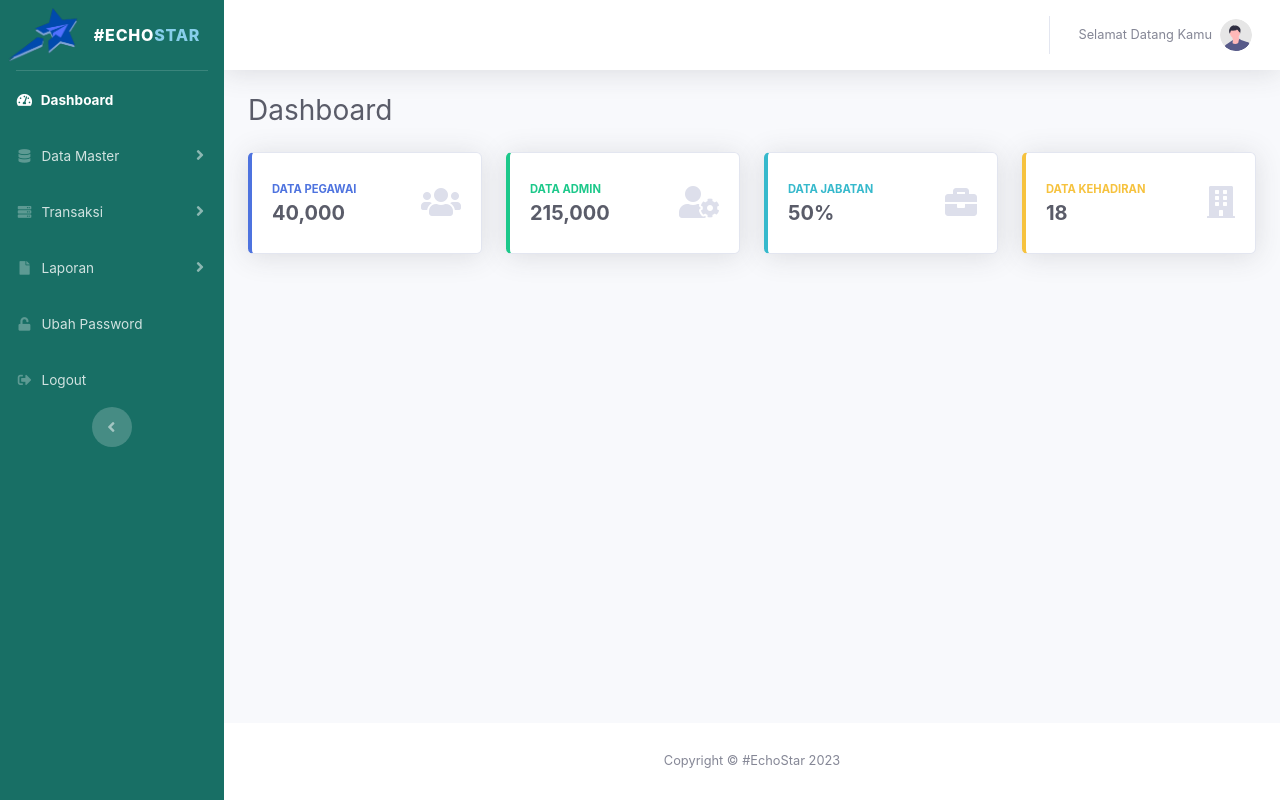
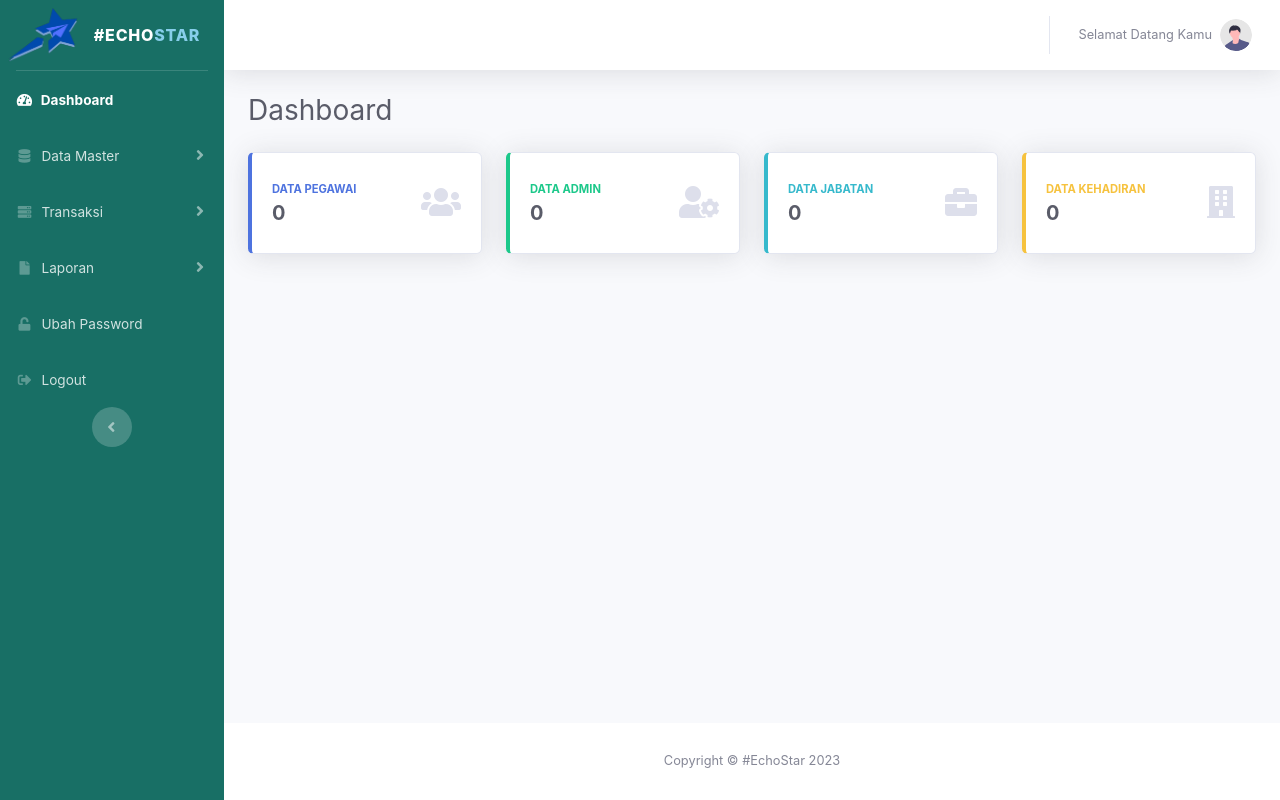
Before and after one commit to ripmannn/Empsi-wp2project, a CodeIgniter app: page /wp2project/admin/dashboard in a window 1280 px wide. Run offline with CodeIgniter, Linux system fonts and the light colour scheme; data that the repository does not hold is empty.

Commit message:
Connect database to wp2project/dashboard

```diff
--- a/application/config/autoload.php
+++ b/application/config/autoload.php
@@ -58,7 +58,7 @@ $autoload['packages'] = array();
 |
 |	$autoload['libraries'] = array('user_agent' => 'ua');
 */
-$autoload['libraries'] = array();
+$autoload['libraries'] = array('database');
 
 /*
 | -------------------------------------------------------------------
--- a/application/config/database.php
+++ b/application/config/database.php
@@ -76,9 +76,9 @@ $query_builder = TRUE;
 $db['default'] = array(
 	'dsn'	=> '',
 	'hostname' => 'localhost',
-	'username' => '',
+	'username' => 'root',
 	'password' => '',
-	'database' => '',
+	'database' => 'penggajian',
 	'dbdriver' => 'mysqli',
 	'dbprefix' => '',
 	'pconnect' => FALSE,
--- a/application/controllers/admin/Dashboard.php
+++ b/application/controllers/admin/Dashboard.php
@@ -5,6 +5,14 @@ class Dashboard extends CI_Controller
     public function index ()
     {
         $data['title']="Dashboard";
+        $pegawai = $this->db->query("SELECT * FROM data_pegawai");
+        $admin = $this->db->query("SELECT * FROM data_pegawai WHERE jabatan = 'Admin'");
+        $jabatan = $this->db->query("SELECT * FROM data_jabatan");
+        $kehadiran = $this->db->query("SELECT * FROM data_kehadiran");
+        $data['pegawai']=$pegawai->num_rows();
+        $data['admin']=$admin->num_rows();
+        $data['jabatan']=$jabatan->num_rows();
+        $data['kehadiran']=$kehadiran->num_rows();
         $this->load->view('templates_admin/header',$data);
         $this->load->view('templates_admin/sidebar');
         $this->load->view('admin/dashboard',$data);
--- a/application/views/admin/dashboard.php
+++ b/application/views/admin/dashboard.php
@@ -18,7 +18,7 @@
                             <div class="text-xs font-weight-bold text-primary text-uppercase mb-1">
                                 Data pegawai
                             </div>
-                            <div class="h5 mb-0 font-weight-bold text-gray-800">40,000</div>
+                            <div class="h5 mb-0 font-weight-bold text-gray-800"><?php echo $pegawai ?></div>
                         </div>
                         <div class="col-auto">
                             <i class="fas fa-users fa-2x text-gray-300"></i>
@@ -36,7 +36,7 @@
                         <div class="col mr-2">
                             <div class="text-xs font-weight-bold text-success text-uppercase mb-1">
                                 Data Admin </div>
-                            <div class="h5 mb-0 font-weight-bold text-gray-800">215,000</div>
+                            <div class="h5 mb-0 font-weight-bold text-gray-800"><?php echo $admin ?></div>
                         </div>
                         <div class="col-auto">
                             <i class="fas fa-user-cog fa-2x text-gray-300"></i>
@@ -57,7 +57,7 @@
                             </div>
                             <div class="row no-gutters align-items-center">
                                 <div class="col-auto">
-                                    <div class="h5 mb-0 mr-3 font-weight-bold text-gray-800">50%</div>
+                                    <div class="h5 mb-0 mr-3 font-weight-bold text-gray-800"><?php echo $jabatan ?></div>
                                 </div>
                             </div>
                         </div>
@@ -77,7 +77,7 @@
                         <div class="col mr-2">
                             <div class="text-xs font-weight-bold text-warning text-uppercase mb-1">
                                 Data Kehadiran</div>
-                            <div class="h5 mb-0 font-weight-bold text-gray-800">18</div>
+                            <div class="h5 mb-0 font-weight-bold text-gray-800"><?php echo $kehadiran ?></div>
                         </div>
                         <div class="col-auto">
                             <i class="fas fa-building fa-2x text-gray-300"></i>
```
Also changed, not shown: application/controllers/admin/DataPegawai.php (added, +11 -0 lines).
